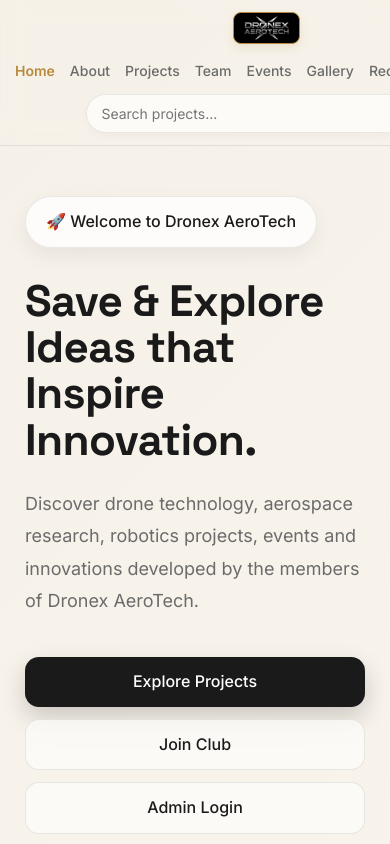
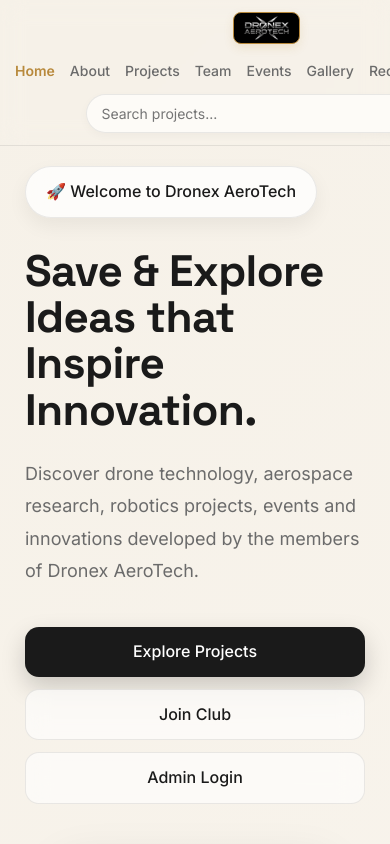
Before and after one commit to chandanisolanki9343-hub/dronex-aerotech, a React (Vite) app in the folder frontend/: page / in a window 390 px wide. Shown: the top 844 px of the page. Built offline with nearby package versions, Linux system fonts and the light colour scheme; no server answers.

Commit message:
Reduce Hero section min-height and paddings to pull content closer to navbar

```diff
--- a/frontend/src/components/Hero.css
+++ b/frontend/src/components/Hero.css
@@ -1,14 +1,14 @@
 .hero{
     max-width:1400px;
     margin:auto;
-    padding:80px 60px;
+    padding:40px 60px;
 
     display:flex;
     justify-content:space-between;
     align-items:center;
     gap:70px;
 
-    min-height:90vh;
+    min-height:60vh;
 
     background: transparent;
 }
@@ -125,8 +125,9 @@
 
 @media(max-width: 1100px) {
     .hero {
-        padding: 90px 40px 60px;
+        padding: 30px 40px;
         gap: 30px;
+        min-height: auto;
     }
     .inspiration-card {
         width: 350px;
@@ -143,8 +144,9 @@
 @media(max-width: 850px) {
     .hero {
         flex-direction: column;
-        padding: 50px 25px;
+        padding: 20px 25px;
         gap: 40px;
+        min-height: auto;
     }
     .hero h1 {
         font-size: 44px;
```
